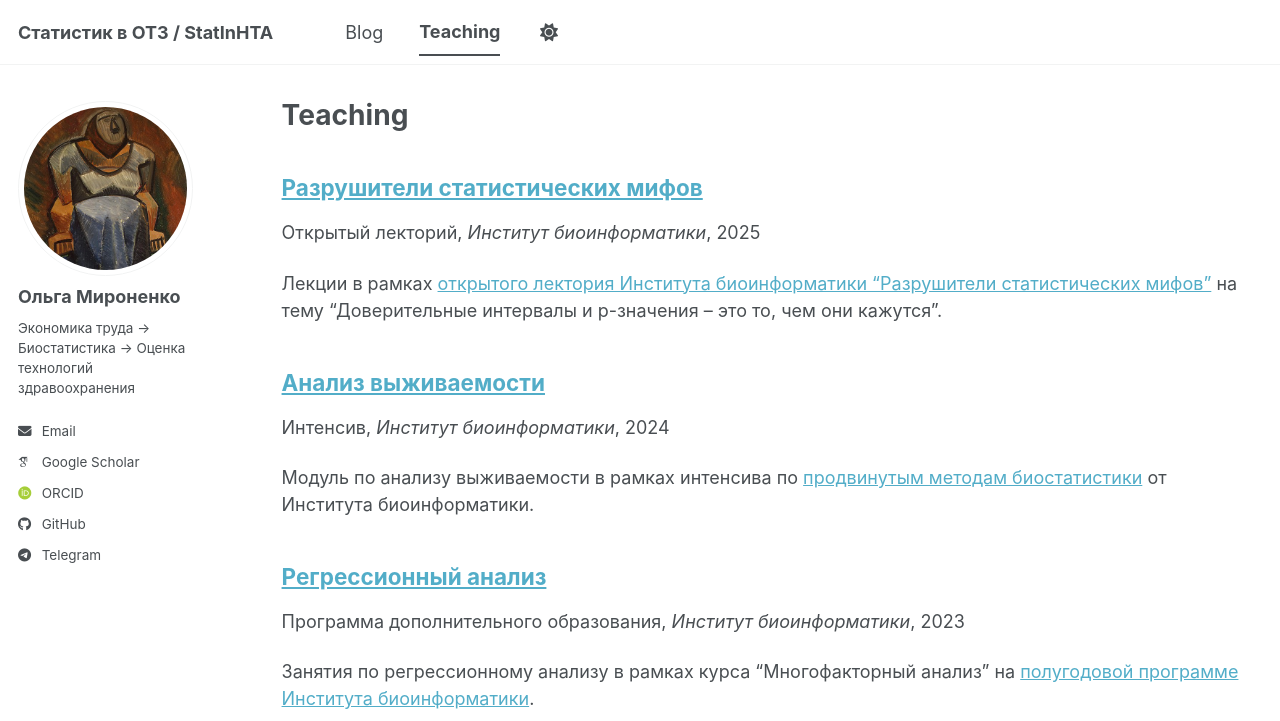
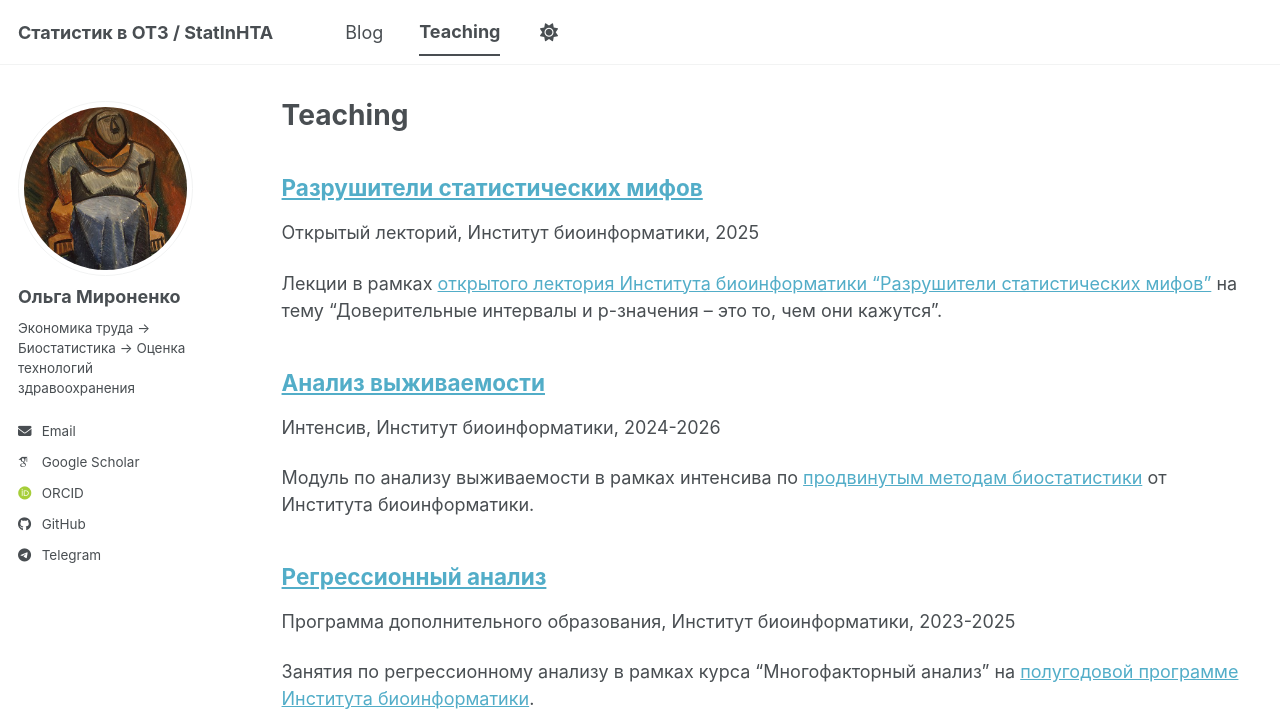
Before and after one commit to ejeej/ejeej.github.io, a Jekyll site: the page built from _pages/teaching.html, in a window 1280 px wide and 964 px high. Shown: the top 721 px of the window. Built offline with Jekyll 4.4.1, drawn with Linux system fonts in a browser that asks for light colours; some web fonts are replaced; a script bundle is joined from its source files by our own code; library files that are not in the unit come from our copies.

Commit message:
Changed date into period for teaching page

```diff
--- a/_includes/archive-single.html
+++ b/_includes/archive-single.html
@@ -39,7 +39,7 @@
     {% endif %}
 
         {% if post.collection == 'teaching' %}
-          <p> {{ post.type }}, <i>{{ post.venue }}</i>, {{ post.date | default: "1900-01-01" | date: "%Y" }} </p>
+          <p>{{ post.type }}, {{ post.venue }}, {{ post.period | default: post.date | date: "%Y" }}</p>
         {% elsif post.collection == 'publications' %}
           <p>Published in <i>{{ post.venue }}</i>, {{ post.date | default: "1900-01-01" | date: "%Y" }} </p>
         {% elsif post.date %}
```
